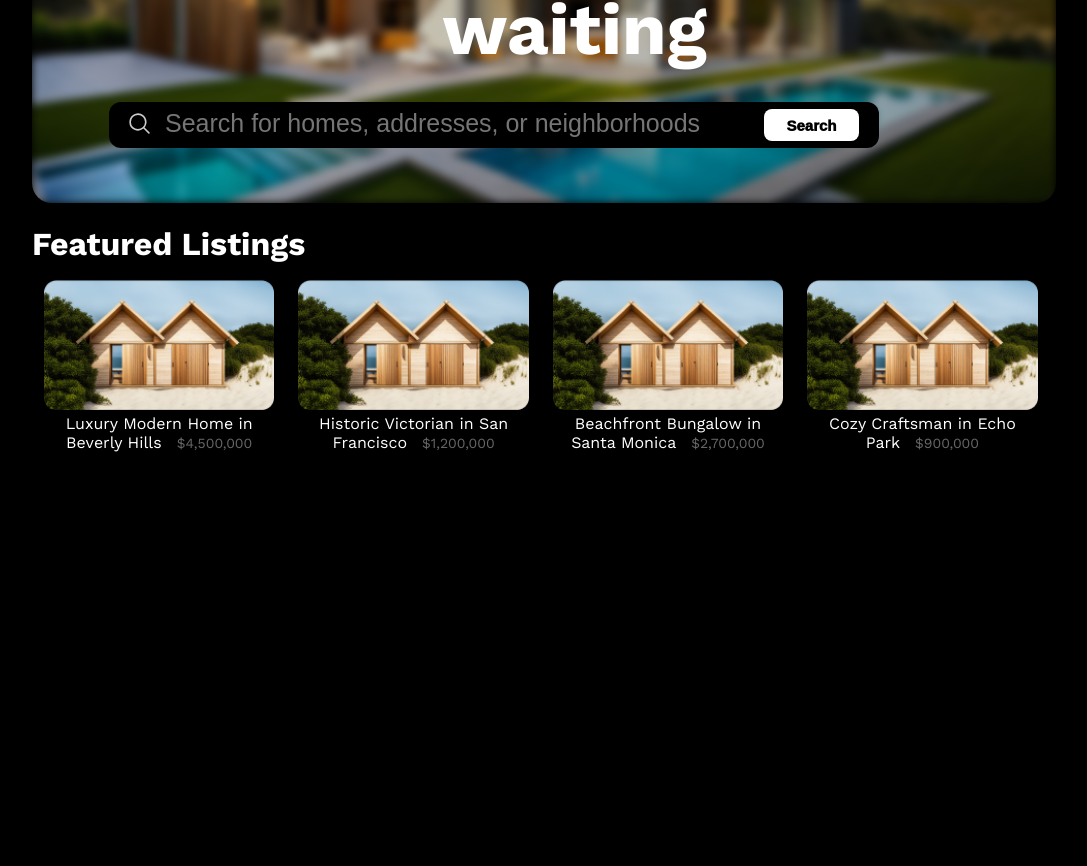
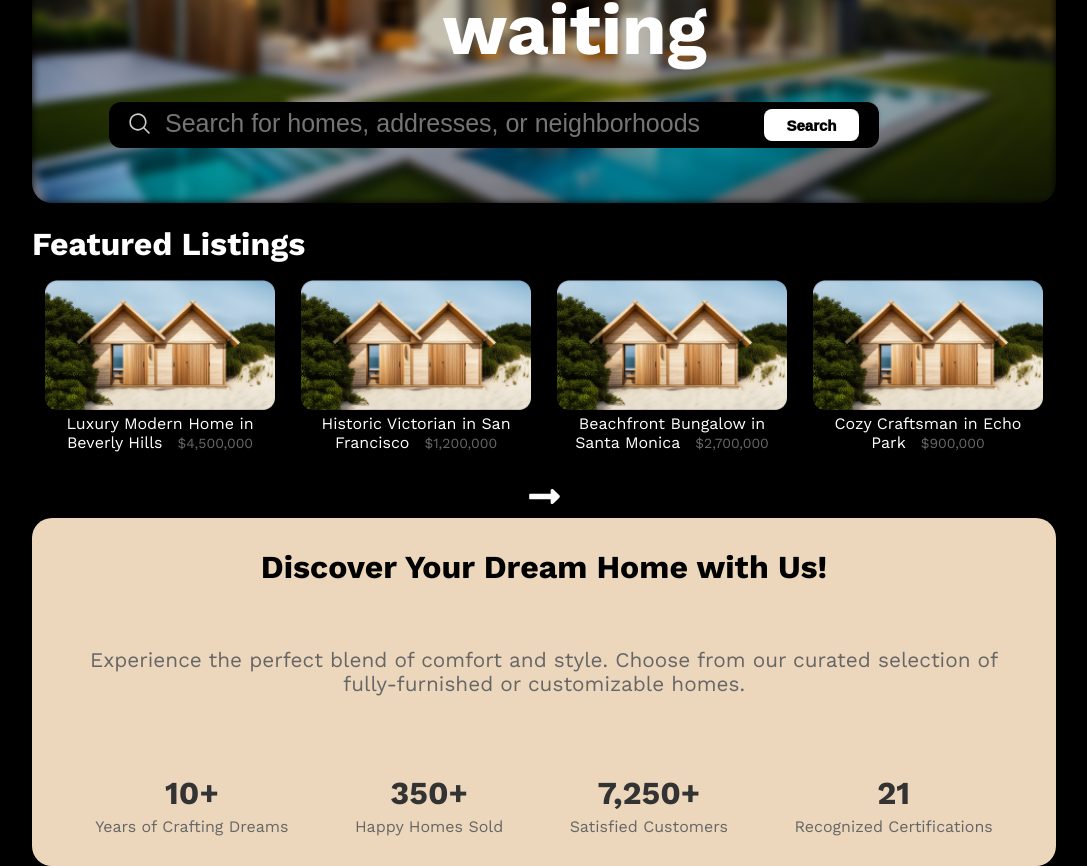
Before and after one commit to y-wani/Real-estate-website, a Next.js app: page / in a window 1280 px wide. Shown: the part 319-1185 px from the top of the page, without its empty margins (96-1183 px from the left). Before the commit the page ends 800 px from the top, so only its background shows below. Built offline with nearby package versions, Linux system fonts and the light colour scheme.

Commit message:
Create: Information section

```diff
--- a/src/app/globals.css
+++ b/src/app/globals.css
@@ -6,4 +6,5 @@ body {
   font-family: 'Work Sans', sans-serif;
   margin: 0px;
   overflow-x: hidden;
+
 }
--- a/src/components/landing/FeaturedList.tsx
+++ b/src/components/landing/FeaturedList.tsx
@@ -2,6 +2,7 @@
 import React from "react";
 import dummyimg from "../../../public/listdummy.png";
 import Image from "next/image";
+import { FaLongArrowAltRight } from "react-icons/fa";
 
 const FeaturedList = () => {
   const dummyData = [
@@ -36,6 +37,9 @@ const FeaturedList = () => {
           <span className="card-price">{item.price}</span>
         </div>
       ))}
+      <button className="see-more-button" onClick={() => alert('See More Clicked')}>
+        <FaLongArrowAltRight color="white" size={35}/>
+      </button>
     </div>
   );
 };
--- /dev/null
+++ b/src/components/landing/Info.tsx
@@ -0,0 +1,34 @@
+import React from 'react';
+import "../../styles/landing.css";
+
+const Info = () => {
+  const sellingLine = "Discover Your Dream Home with Us!";
+  const subSellingLine = "Experience the perfect blend of comfort and style. Choose from our curated selection of fully-furnished or customizable homes.";
+
+  return (
+    <div className="info-container">
+      <div className="selling-line">{sellingLine}</div>
+      <div className="sub-selling-line">{subSellingLine}</div>
+      <div className="stats-container">
+        <div className="stat-block">
+          <div className="stat-value">10+</div>
+          <div className="stat-label">Years of Crafting Dreams</div>
+        </div>
+        <div className="stat-block">
+          <div className="stat-value">350+</div>
+          <div className="stat-label">Happy Homes Sold</div>
+        </div>
+        <div className="stat-block">
+          <div className="stat-value">7,250+</div>
+          <div className="stat-label">Satisfied Customers</div>
+        </div>
+        <div className="stat-block">
+          <div className="stat-value">21</div>
+          <div className="stat-label">Recognized Certifications</div>
+        </div>
+      </div>
+    </div>
+  );
+}
+
+export default Info;
--- a/src/components/landing/LandingPage.tsx
+++ b/src/components/landing/LandingPage.tsx
@@ -4,6 +4,7 @@ import Image from 'next/image';
 import landingimg from "../../../public/landingImg.png"
 import LandingSearch from './LandingSearch';
 import FeaturedList from './FeaturedList';
+import Info from './Info';
 
 const LandingPage = () => {
 
@@ -20,6 +21,7 @@ const LandingPage = () => {
         <div className='featured-list-bx'>
         <FeaturedList />
         </div>
+        <Info />
     </div>
   )
 }
--- a/src/styles/landing.css
+++ b/src/styles/landing.css
@@ -2,7 +2,6 @@
     padding-inline: 10%;
     padding-top: 1.35%;
     text-align: center; /* Center the content */
-    overflow-y: hidden;
 }
 
 .opening-img-box {
@@ -116,6 +115,7 @@
   }
 
   .card-img {
+
     width: 100%;
     height: auto; /* Adjust the height based on your preference */
     object-fit: cover;
@@ -133,3 +133,63 @@
     font-size: 14px;
     color: #666;
   }
+
+  .see-more-button {
+    border: none;
+    background: none;
+    cursor: pointer;
+    padding: 0;
+    font-size: 24px;
+    color: #999999;
+    margin-top: 15px;
+  }
+
+  .see-more-button:hover {
+    color: #666666;
+  }
+
+  .info-container {
+
+    background-color: #ecd7bc;
+    padding: 30px;
+    border-radius: 20px;
+    margin-top: 50px; /* Adjust the margin as needed */
+    height: 18em; /* Adjust the overall height */
+    display: flex;
+    flex-direction: column;
+    justify-content: space-between;
+  }
+
+  .selling-line {
+    font-size: 2em;
+    font-weight: bold;
+    margin-bottom: 15px;
+    color: black;
+  }
+
+  .sub-selling-line {
+    font-size: 1.3em;
+    color: #666666;
+    margin-bottom: 30px;
+  }
+
+  .stats-container {
+    display: flex;
+    justify-content: space-around;
+  }
+
+  .stat-block {
+    text-align: center;
+  }
+
+  .stat-value {
+    font-size: 2em;
+    font-weight: bold;
+    color: #333333;
+  }
+
+  .stat-label {
+    font-size: 1em;
+    color: #666666;
+    margin-top: 5px;
+  }
```
Also changed, not shown: src/app/listings/page.tsx (added, +9 -0 lines).
